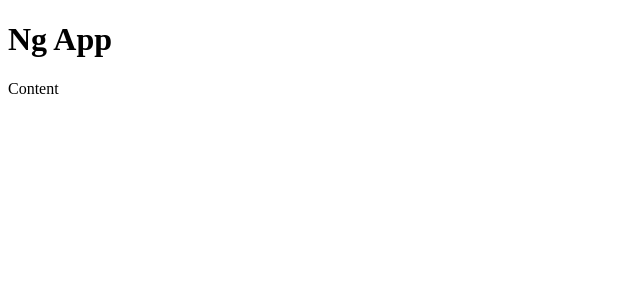
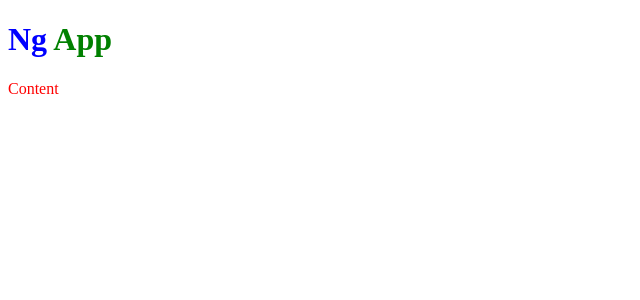
Before and after one commit to dirkzukunft/ng-playground, an Angular app: page / in a window 1280 px wide. Shown: the top 300 px of the page, without its empty margins (0-640 px from the left). Built offline with nearby package versions, Linux system fonts and the light colour scheme.

Commit message:
Add styles

```diff
--- a/src/app/app.component.css
+++ b/src/app/app.component.css
@@ -0,0 +1,7 @@
+h1 {
+  color: blue;
+}
+
+.green {
+  color: green;
+}
--- a/src/app/app.component.html
+++ b/src/app/app.component.html
@@ -1,2 +1,2 @@
-<h1>Ng App</h1>
+<h1>Ng <span class="green">App</span></h1>
 <main>Content</main>
--- a/src/styles.css
+++ b/src/styles.css
@@ -1 +1,3 @@
-/* You can add global styles to this file, and also import other style files */
+body {
+  color: red;
+}
```
